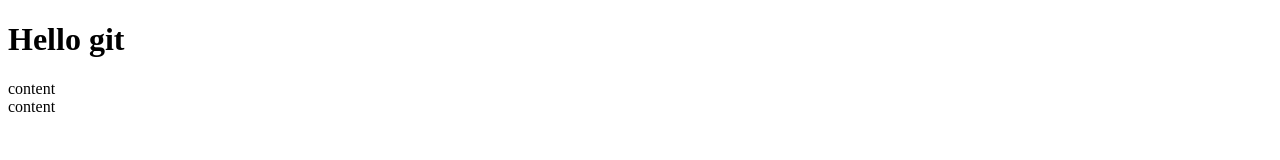
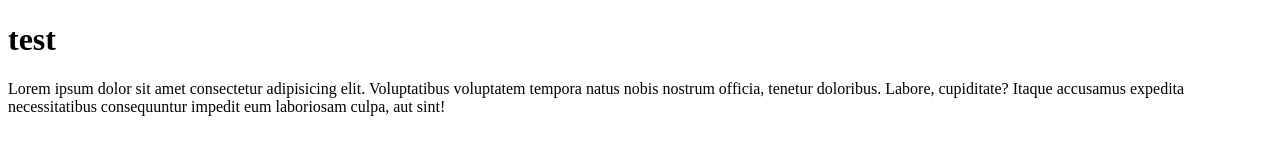
Before and after one commit to Andufalahdor/main, a plain HTML site: page lesson 1/index.html in a window 1280 px wide. Drawn offline with Linux system fonts and the light colour scheme.

Commit message:
remake test

```diff
--- a/lesson 1/index.html
+++ b/lesson 1/index.html
@@ -7,11 +7,8 @@
     <title>Document</title>
 </head>
 <body>
-
-<h1>Hello git</h1>
-<div>content</div>
-<div>content</div>
-
+    <h1>test</h1>
+    <p>Lorem ipsum dolor sit amet consectetur adipisicing elit. Voluptatibus voluptatem tempora natus nobis nostrum officia, tenetur doloribus. Labore, cupiditate? Itaque accusamus expedita necessitatibus consequuntur impedit eum laboriosam culpa, aut sint!</p>
 
 </body>
 </html>
```
